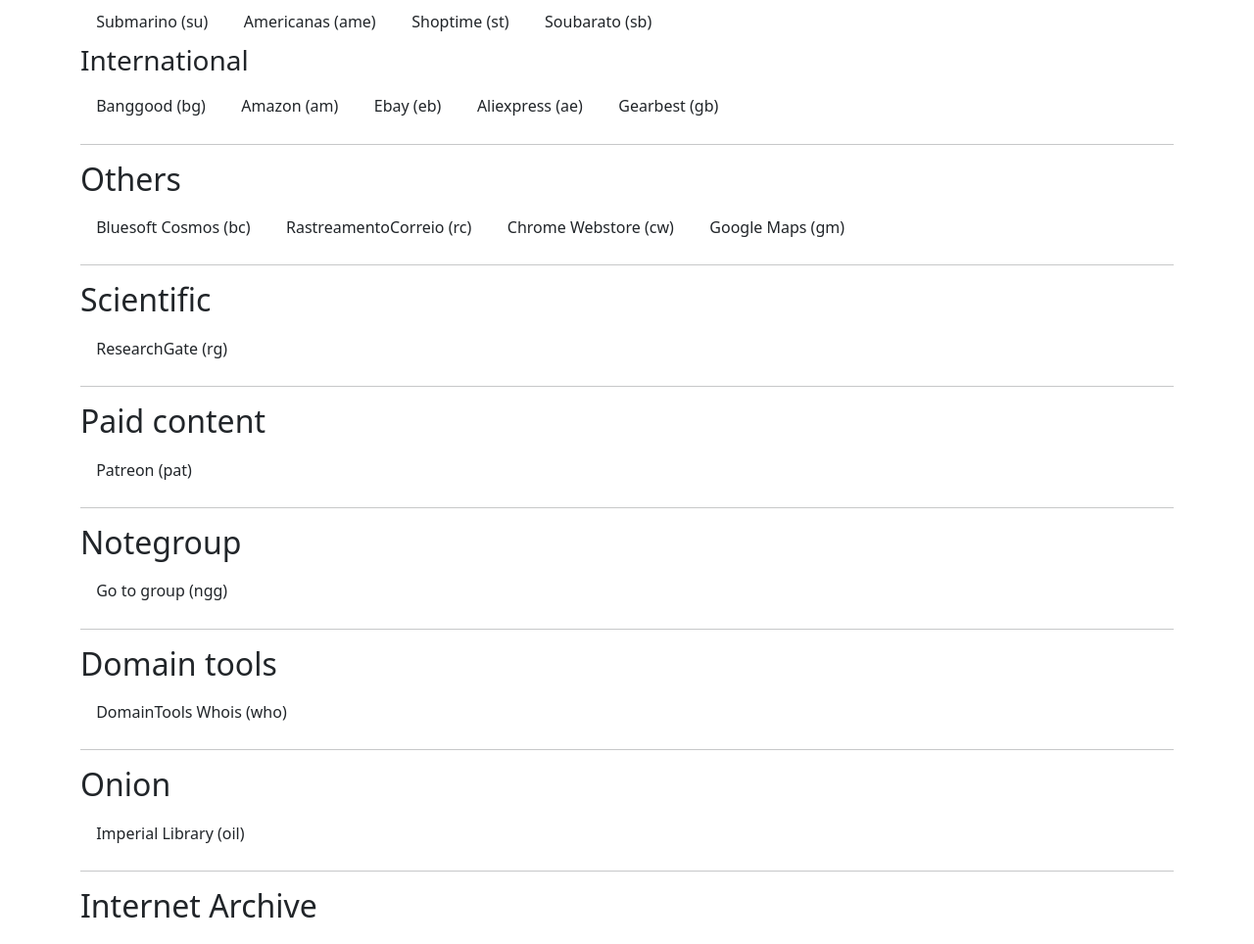
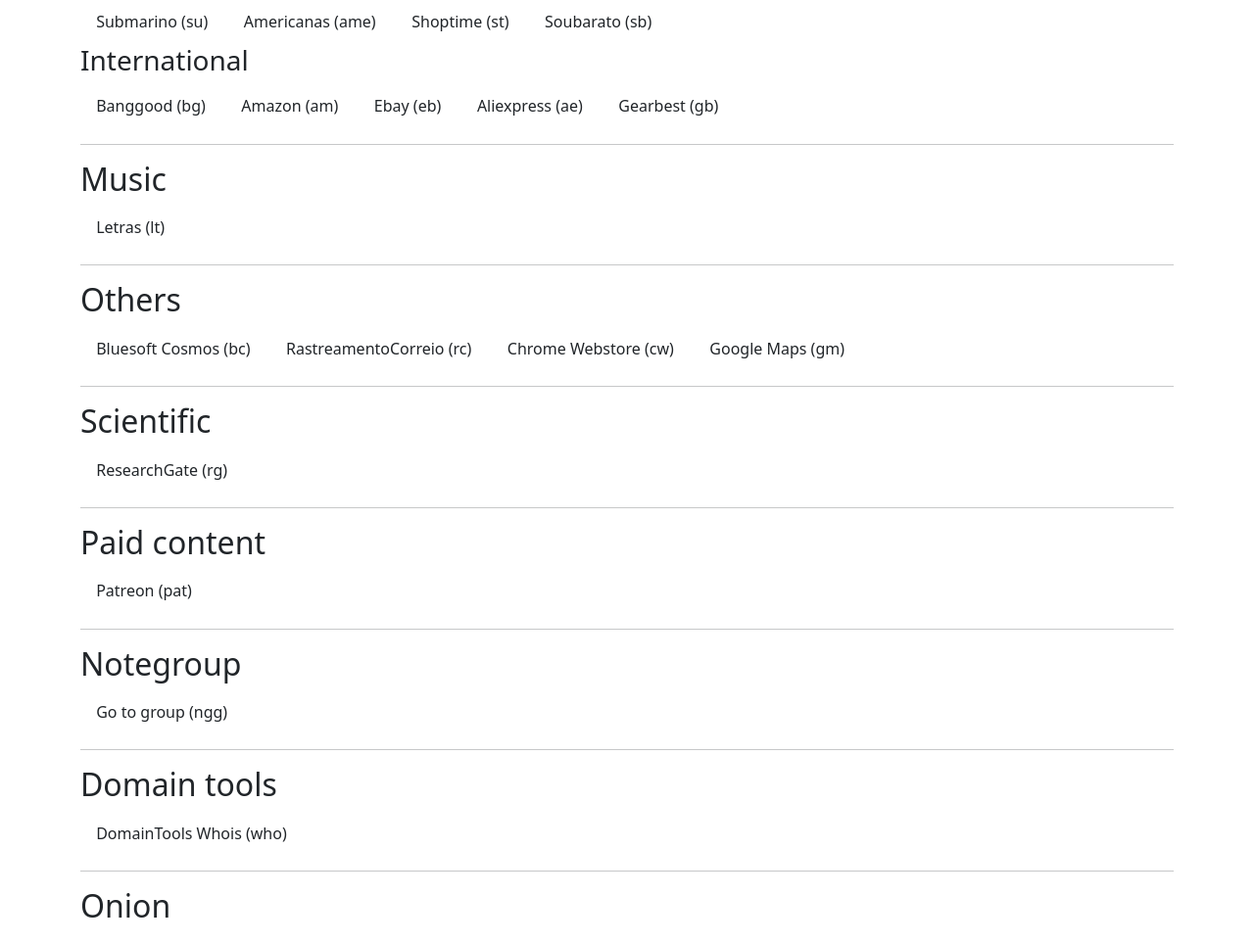
Before and after one commit to ozzuu/search, a plain HTML site: page index.html in a window 1280 px wide. Shown: the part 1391-2355 px from the top of the page at 98% size. Drawn offline with nearby package versions, Linux system fonts and the light colour scheme.

Commit message:
Added letras.mus.br

```diff
--- a/index.html
+++ b/index.html
@@ -112,6 +112,11 @@
 
       <hr>
 
+      <h2>Music</h2>
+      <a class="search" data-name="lt" data-url="https://www.letras.mus.br/?q=%s">Letras</a>
+
+      <hr>
+
       <h2>Others</h2>
       <a class="search" data-name="bc" data-url="https://cosmos.bluesoft.com.br/pesquisar?utf8=%E2%9C%93&q=%s">Bluesoft
         Cosmos</a>
```
